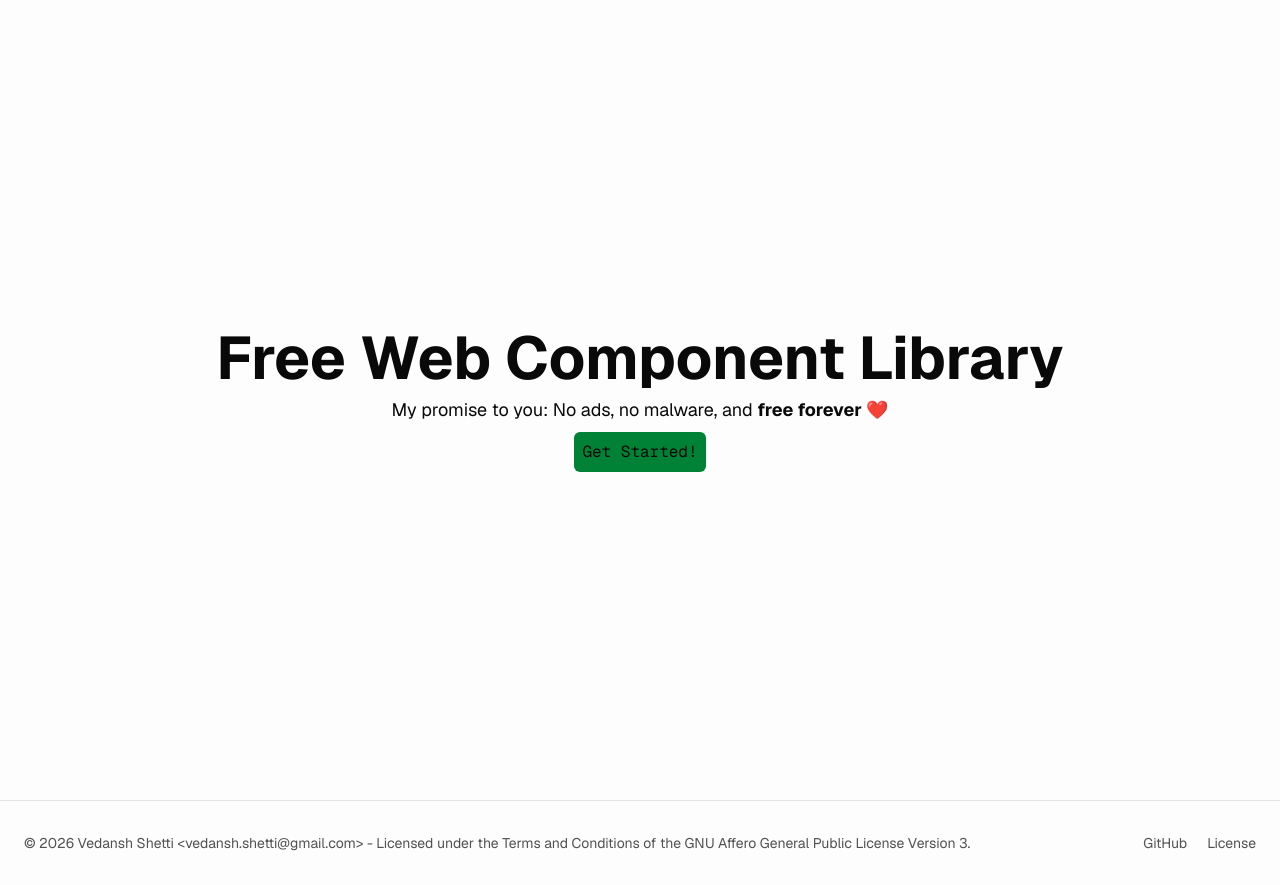
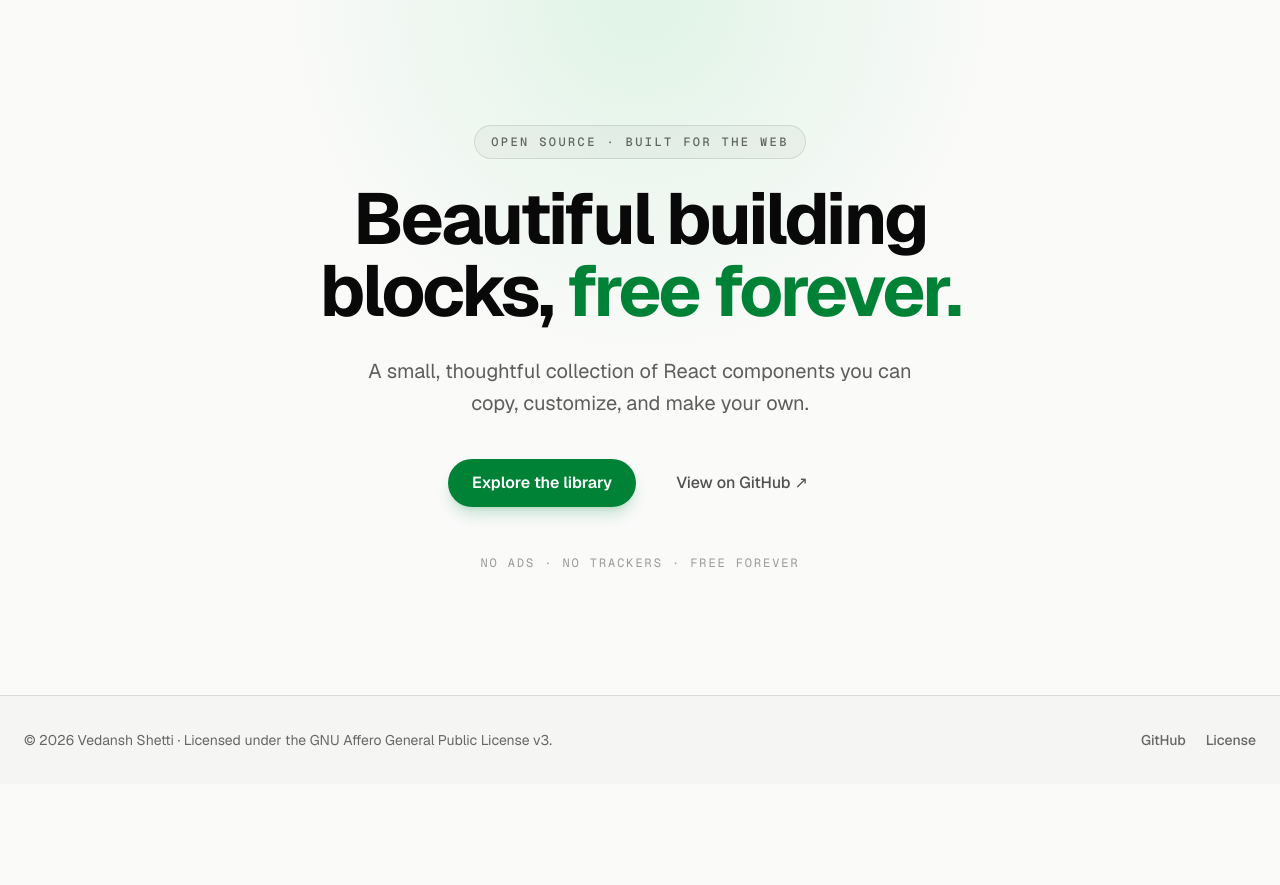
Before and after one commit to vedanshshetti/fwcl, a Next.js app: page / in a window 1280 px wide. After the commit the page ends 800 px from the top, so only its background shows below. Built offline with nearby package versions, Linux system fonts and the light colour scheme.

Commit message:
feat: enhance layout and styling for Home, Input demo, and global styles

```diff
--- a/app/demo/Input/page.tsx
+++ b/app/demo/Input/page.tsx
@@ -43,7 +43,7 @@ function Page() {
         <strong>Usage: </strong>
         <pre className="rounded-sm p-1.5 bg-zinc-50 dark:bg-zinc-900">
           {`
-import Input from "./input"; // Change as per where you put your Input component
+import Input from "./input"; // Change as needed
 export default function MyInputBar() {
   return <Input styleVariant="polished"/>
 }
--- a/app/get-started/page.tsx
+++ b/app/get-started/page.tsx
@@ -15,12 +15,12 @@ const components = [
     desc: "A small and simple Input component.",
     demo: (
       <>
-        <Input styleVariant="none"/>
-        <Input styleVariant="polished"/>
+        <Input styleVariant="none" />
+        <Input styleVariant="polished" />
       </>
     ),
   },
-    {
+  {
     name: "Button",
     id: "29dhj58fkj912dlx",
     href: "/demo/Button",
@@ -81,10 +81,21 @@ const components = [
 
 export default function Page() {
   return (
-    <div className="flex min-h-screen flex-col items-center justify-start gap-6 bg-background px-4 py-10 text-center font-sans text-foreground sm:px-6 sm:py-16">
-      <h1 className="max-w-4xl mt-2 text-3xl font-bold sm:text-5xl lg:text-6xl">
-        Free Web Component Library
-      </h1>
+    <main className="relative flex min-h-screen flex-col items-center justify-start overflow-hidden bg-background px-4 py-12 font-sans text-foreground sm:px-6 sm:py-20">
+      <div className="pointer-events-none absolute left-1/2 top-0 -z-0 h-96 w-full max-w-5xl -translate-x-1/2 bg-[radial-gradient(ellipse_at_top,_rgba(34,197,94,0.1),_transparent_65%)]" />
+      <header className="relative z-10 mb-12 flex max-w-3xl flex-col items-center text-center">
+        <span className="mb-5 rounded-full border border-foreground/10 bg-foreground/[0.03] px-3 py-1.5 font-mono text-[11px] font-medium uppercase tracking-[0.2em] text-foreground/55">
+          Component library
+        </span>
+        <h1 className="text-balance text-4xl font-bold tracking-[-0.04em] sm:text-6xl">
+          Start with something{" "}
+          <span className="text-green-700 dark:text-green-400">great.</span>
+        </h1>
+        <p className="mt-5 max-w-2xl text-pretty text-base leading-7 text-foreground/60 sm:text-lg">
+          Browse a handful of flexible, copy-friendly components. Search the
+          collection below and jump into any component to see how it works.
+        </p>
+      </header>
       <SearchableView
         data={components}
         filterOn="name"
@@ -98,8 +109,8 @@ export default function Page() {
           />
         )}
         wrapper={GridLayout}
-        className="max-w-7xl!"
+        className="relative z-10 w-full max-w-7xl!"
       />
-    </div>
+    </main>
   );
 }
--- a/app/globals.css
+++ b/app/globals.css
@@ -1,7 +1,7 @@
 @import "tailwindcss";
 
 :root {
-  --background: #fdfdfd;
+  --background: #fafaf9;
   --foreground: #090909;
   --card: #fdfdfd;
 
@@ -33,10 +33,16 @@ body {
   font-family: var(--font-geist-sans), Arial, Helvetica, sans-serif;
 }
 
+::selection {
+  background: rgb(34 197 94 / 0.25);
+}
+
 .card {
   background-color: transparent;
+  transition: background-color 180ms ease, transform 180ms ease;
 }
 
 .card:hover {
-    background-color: var(--card);
+  background-color: var(--card);
+  transform: translateY(-2px);
 }
--- a/app/layout.tsx
+++ b/app/layout.tsx
@@ -59,19 +59,18 @@ export default function RootLayout({
         className={`${geistSans.variable} ${geistMono.variable} antialiased`}
       >
         {children}
-        <footer className="border-t border-black/10 px-6 py-8 text-sm text-foreground/70 dark:border-white/10">
+        <footer className="border-t border-black/10 bg-foreground/[0.02] px-6 py-8 text-sm text-foreground/60 dark:border-white/10">
           <div className="mx-auto flex max-w-7xl flex-col items-center justify-between gap-4 text-center sm:flex-row sm:text-left">
-            <p>
-              © {new Date().getFullYear()} Vedansh Shetti{" "}
-              {"<vedansh.shetti@gmail.com>"} - Licensed under the Terms and
-              Conditions of the GNU Affero General Public License Version 3.
+            <p className="max-w-2xl leading-6">
+              © {new Date().getFullYear()} Vedansh Shetti · Licensed under the
+              GNU Affero General Public License v3.
             </p>
             <nav aria-label="Footer navigation" className="flex gap-5">
               <a
                 href="https://github.com/vedanshshetti/fwcl"
                 target="_blank"
                 rel="noreferrer"
-                className="transition-colors hover:text-foreground"
+                className="font-medium transition-colors hover:text-foreground"
               >
                 GitHub
               </a>
@@ -79,7 +78,7 @@ export default function RootLayout({
                 href="https://www.gnu.org/licenses/agpl-3.0.html"
                 target="_blank"
                 rel="noreferrer"
-                className="transition-colors hover:text-foreground"
+                className="font-medium transition-colors hover:text-foreground"
               >
                 License
               </a>
--- a/app/page.tsx
+++ b/app/page.tsx
@@ -2,18 +2,42 @@ import Link from "next/link";
 
 export default function Home() {
   return (
-    <div className="flex flex-col min-h-screen items-center justify-center text-center space-y-2 bg-background text-foreground font-sans">
-      <h1 className="text-6xl font-bold">Free Web Component Library</h1>
-      <span className="text-lg">
-         My promise to you: No ads, no malware, and{" "}
-        <strong>free forever ❤️</strong>
+    <main className="relative flex min-h-[calc(100vh-105px)] flex-col items-center justify-center overflow-hidden bg-background px-6 py-24 text-center font-sans text-foreground">
+      <div className="pointer-events-none absolute inset-0 -z-0 bg-[radial-gradient(circle_at_top,_rgba(34,197,94,0.12),_transparent_38%)]" />
+      <div className="relative z-10 flex max-w-3xl flex-col items-center">
+        <span className="mb-6 rounded-full border border-foreground/10 bg-foreground/[0.03] px-4 py-2 font-mono text-xs font-medium uppercase tracking-[0.2em] text-foreground/60">
+          Open source · built for the web
         </span>
+        <h1 className="text-balance text-5xl font-bold tracking-[-0.04em] sm:text-7xl">
+          Beautiful building blocks,{" "}
+          <span className="text-green-700 dark:text-green-400">
+            free forever.
+          </span>
+        </h1>
+        <p className="mt-7 max-w-xl text-pretty text-lg leading-8 text-foreground/65 sm:text-xl">
+          A small, thoughtful collection of React components you can copy,
+          customize, and make your own.
+        </p>
+        <div className="mt-10 flex flex-col items-center gap-4 sm:flex-row">
           <Link
             href="/get-started"
-        className="text-md font-mono bg-green-700 p-2 rounded-md hover:rounded-2xl hover:px-3.5 transition-all duration-100"
+            className="rounded-full bg-green-700 px-6 py-3 font-semibold text-white shadow-lg shadow-green-700/20 transition-all hover:-translate-y-0.5 hover:bg-green-800 hover:shadow-xl hover:shadow-green-700/25 focus-visible:outline-2 focus-visible:outline-offset-2 focus-visible:outline-green-700 dark:bg-green-500 dark:text-slate-950 dark:hover:bg-green-400"
           >
-        Get Started!
+            Explore the library
           </Link>
+          <a
+            href="https://github.com/vedanshshetti/fwcl"
+            target="_blank"
+            rel="noreferrer"
+            className="rounded-full px-6 py-3 font-medium text-foreground/70 transition-colors hover:bg-foreground/5 hover:text-foreground"
+          >
+            View on GitHub <span aria-hidden="true">↗</span>
+          </a>
         </div>
+        <p className="mt-12 font-mono text-xs uppercase tracking-[0.16em] text-foreground/40">
+          No ads · No Trackers · Free Forever
+        </p>
+      </div>
+    </main>
   );
 }
```
Lines whose indentation alone changed are shown as unchanged.
